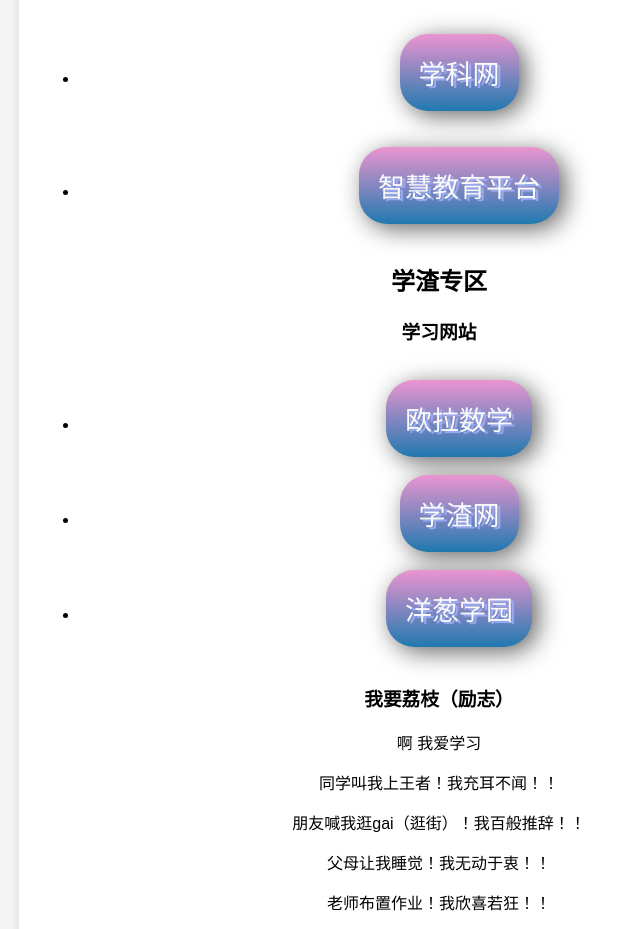
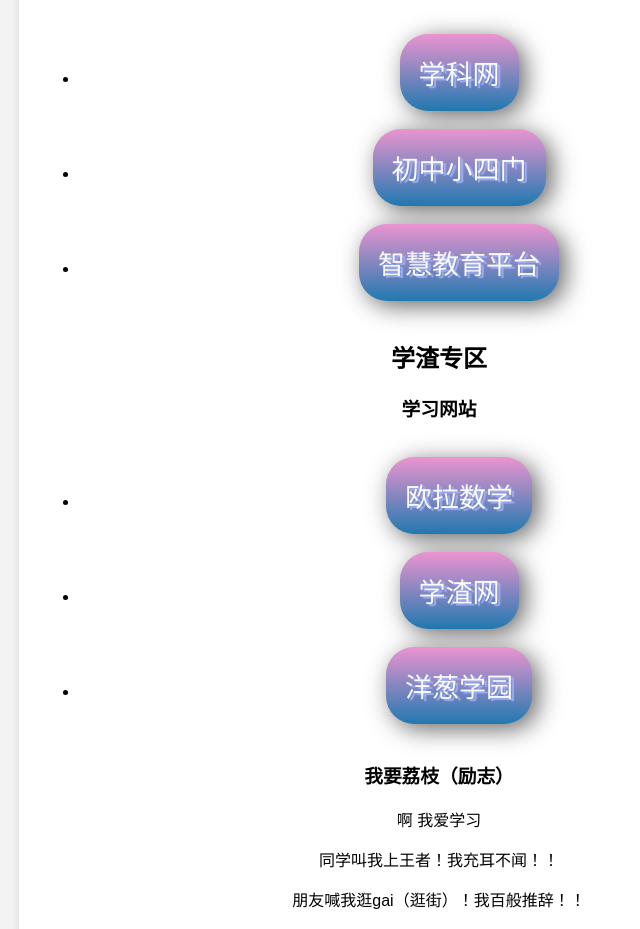
Before and after one commit to uuplayer123/3class01index.github.io, a plain HTML site: page more/xxzq.html in a window 1280 px wide. Shown: the part 1240-2169 px from the top of the page, without its empty margins (201-841 px from the left). Drawn offline with Linux system fonts and the light colour scheme.

Commit message:
xxzq.html

```diff
--- a/more/xxzq.html
+++ b/more/xxzq.html
@@ -131,6 +131,7 @@
         <br>
         <li><a href="https://yw.zxxk.com/" class="btn" target="_blank">学科网</a></li>
         <br>
+        <li><a href="http://lzswjy.com/" class="btn" target="_blank">初中小四门</a></li>
         <br>
         <li><a href="https://basic.smartedu.cn/" class="btn" target="_blank">智慧教育平台</a></li>
         <br>
```
